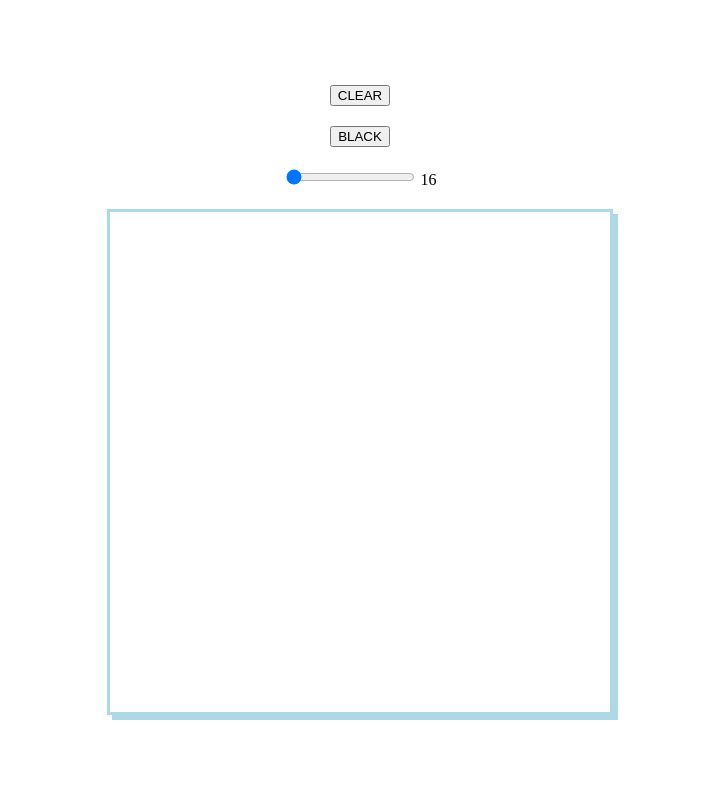
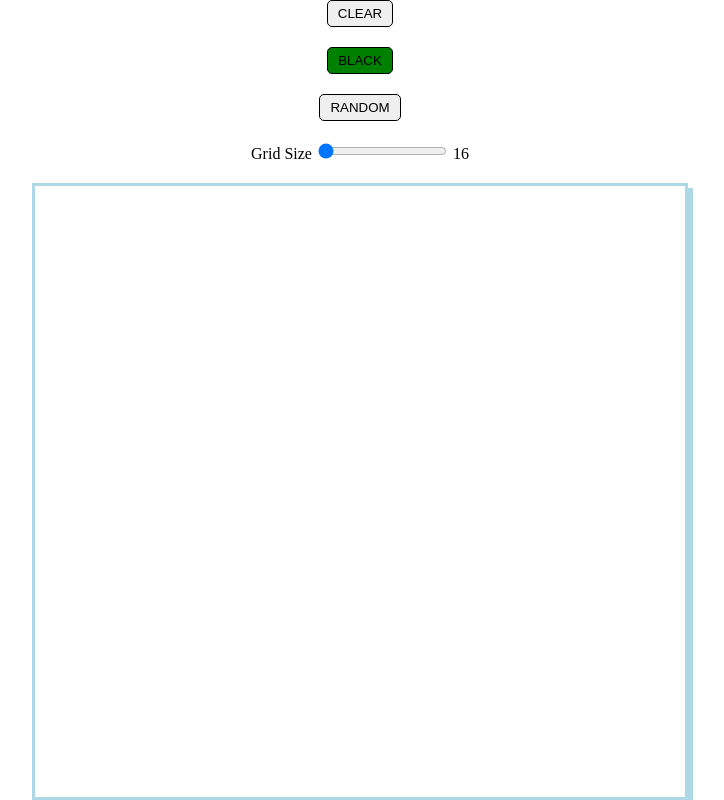
Before and after one commit to pidzi247/Etch-a-Sketch, a plain HTML site: page index.html in a window 1280 px wide. Both pictures are taken after a click on the button "BLACK". Shown: the whole page, without its empty margins (280-1004 px from the left). Drawn offline with Linux system fonts and the light colour scheme.

Commit message:
Scrapped old code and did first steps to refactor the code for more readability and scalability

```diff
--- a/index.html
+++ b/index.html
@@ -10,9 +10,11 @@
 </head>
 <body>
 
-  <button class="reset">CLEAR</button>
-  <button class="black">BLACK</button>
+  <button id="reset">CLEAR</button>
+  <button id="black">BLACK</button>
+  <button id="random">RANDOM</button>
   <div class="slidecontainer">
+    <label for="myRange">Grid Size</label>
     <input type="range" min="16" max="100" value="16" id="myRange" class="slider" oninput="this.nextElementSibling.value = this.value">
     <output class="grid-size">16</output>
   </div>
--- a/main.js
+++ b/main.js
@@ -1,39 +1,35 @@
+const defaultSize = 16;
+
 const container = document.getElementById("container");
+const black = document.getElementById('black');
+const randomColor = document.getElementById('random');
 let slider = document.getElementById('myRange');
 let reset = document.querySelector('.reset');
 
-slider.addEventListener("change", () => {
 
-  let rows = slider.value;
-
-  container.innerHTML ="";
+function createGrid(size) {
 
   //Variables that governs squares width and height based on how many rows
   //and columns there are
-  let squareWidth = container.clientWidth/rows;
-  let squareHeight = container.clientHeight/rows;
+  container.style.gridTemplateRows = `repeat(${size}, 1fr)`;
+  container.style.gridTemplateColumns = `repeat(${size}, 1fr)`;
 
   //Loop that creates the desired grid
-  for (let j = 0; j < rows*rows; j++) {
+  for (let i = 0; i < size*size; i++) {
     const newDiv = document.createElement("div");
-    newDiv.style.height = `${squareHeight}px`;
-    newDiv.style.width = `${squareWidth}px`;
     newDiv.classList.add('square');
+    newDiv.addEventListener('mouseover', color);
     container.appendChild(newDiv);
   }
 
-  let squares = document.querySelectorAll('.square');
+}
 
-  squares.forEach(square => {
-    square.addEventListener("mouseover", () => {
-      square.classList.add('hover-square');
-    });
-  });
+function color(event) {
+  event.target.style.background = "black";
+}
 
-  reset.addEventListener("click", () => {
-    squares.forEach(square => {
-      square.classList.remove('hover-square');
-    });
-  });
+black.onclick = () => { black.classList.add('active')};
 
-});
+window.onload = createGrid(defaultSize);
+
+console.log(black);
--- a/style.css
+++ b/style.css
@@ -10,16 +10,27 @@ body {
 }
 
 #container {
-  width: 500px;
-  height: 500px;
+  width: 650px;
+  height: 650px;
   margin: 0 auto;
   border: 3px solid lightblue;
   box-shadow: 5px 5px lightblue;
-  display: flex;
-  flex-wrap: wrap;
+  display: grid;
 }
 
 .hover-square {
   background: black;
   transition: background 0.2s ease-in-out;
 }
+
+button {
+  border: 1px solid black;
+  border-radius: 5px;
+  padding: 5px 10px;
+  cursor: pointer;
+}
+
+button.active {
+  background-color: green;
+
+}
```
